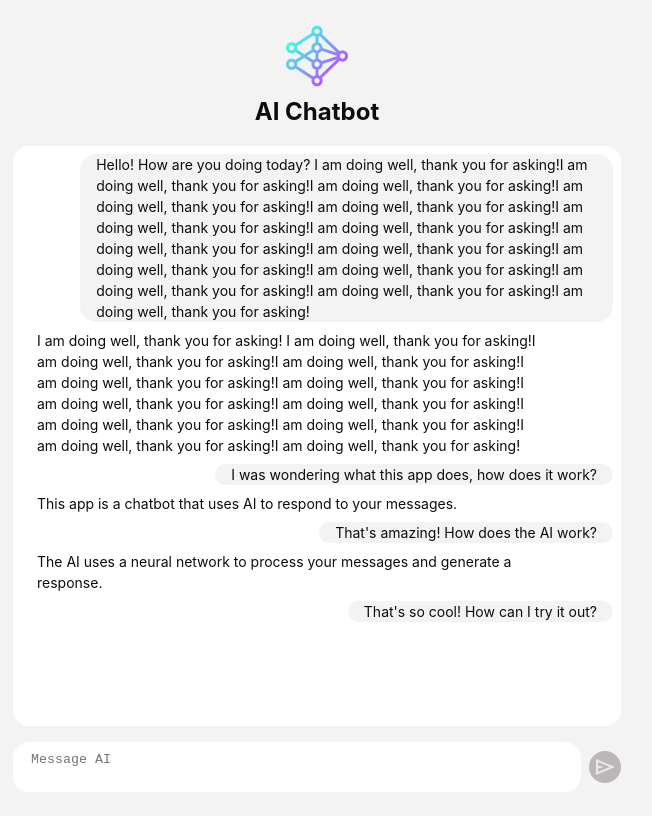
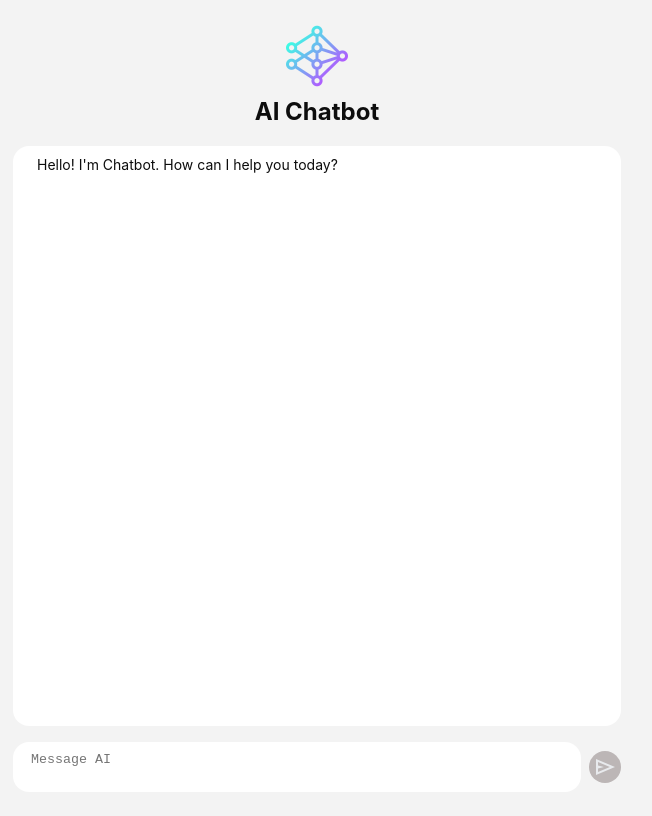
Before and after one commit to David7Mejia/react-AI-chat, a React (Vite) app: page / in a window 1280 px wide. Shown: the whole page, without its empty margins (11-663 px from the left). Built offline with nearby package versions, Linux system fonts and the light colour scheme.

Commit message:
add interaction logic for chat

```diff
--- a/src/App.jsx
+++ b/src/App.jsx
@@ -1,10 +1,13 @@
 import { useState } from "react";
 import styles from "./App.module.css";
-import  Chat  from "./components/Chat/Chat";
+import Chat from "./components/Chat/Chat";
 import Controls from "./components/Controls/Controls";
 function App() {
-  const [messages, setMessage] = useState(Messages);
+  const [messages, setMessage] = useState([]);
 
+  const handleContentSend = content => {
+    setMessage(prevMessages => [...prevMessages, { role: "user", content }]);
+  };
   return (
     <div className={styles.App}>
       <header className={styles.Header}>
@@ -14,7 +17,7 @@ function App() {
       <div className={styles.ChatContainer}>
         <Chat messages={messages} />
       </div>
-      <Controls />
+      <Controls onSend={handleContentSend} />
     </div>
   );
 }
--- a/src/components/Chat/Chat.jsx
+++ b/src/components/Chat/Chat.jsx
@@ -2,9 +2,14 @@ import React from "react";
 import styles from "./Chat.module.css";
 
 const Chat = ({ messages }) => {
+  const welcomeMessage = {
+    role: "assistant",
+    content: "Hello! I'm Chatbot. How can I help you today?",
+  };
+
   return (
     <div className={styles.Chat}>
-      {messages.map(({ role, content }, i) => (
+      {[welcomeMessage, ...messages].map(({ role, content }, i) => (
         <div key={i} className={styles.Message} data-role={role}>
           {content}
         </div>
--- a/src/components/Controls/Controls.jsx
+++ b/src/components/Controls/Controls.jsx
@@ -1,13 +1,40 @@
-import React from "react";
+import React, { useState } from "react";
 import styles from "./Controls.module.css";
 
-const Controls = () => {
+const Controls = ({ onSend }) => {
+  const [content, setContent] = useState("");
+
+  const handleContentChange = e => {
+    setContent(e.target.value);
+  };
+
+  const handleContentSend = () => {
+    if (content.length > 0) {
+      onSend(content);
+      setContent("");
+    }
+  };
+
+  const handleKeyDown = e => {
+    // For ctrl + enter
+    // if (e.key === 'Enter' && e.ctrlKey) {
+    //   handleContentSend();
+    //   e.preventDefault();
+    //   handleContentChange()
+    // }
+    if (e.key === "Enter" && !e.shiftKey) {
+      handleContentSend();
+      e.preventDefault();
+      handleContentChange();
+    }
+  };
+
   return (
     <div className={styles.Controls}>
       <div className={styles.TextAreaContainer}>
-        <textarea className={styles.TextArea} placeholder="Message AI" />
+        <textarea className={styles.TextArea} placeholder="Message AI" value={content} onChange={handleContentChange} onKeyDown={handleKeyDown} />
       </div>
-      <button className={styles.Button}>
+      <button className={styles.Button} onClick={handleContentSend}>
         <div className={styles.SVG}></div>
       </button>
     </div>
```
